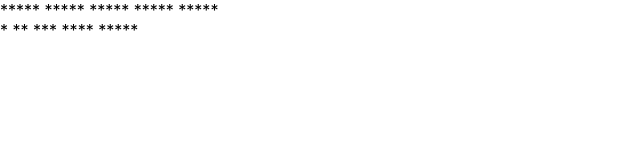
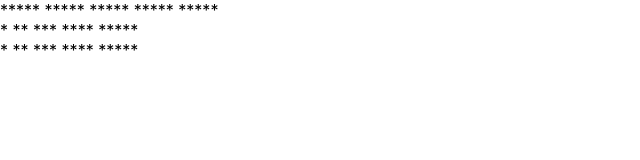
Before and after one commit to AnirupPat/reactjs-star-patterns, a React (Create React App) app: page / in a window 1280 px wide. Shown: the top 160 px of the page, without its empty margins (0-640 px from the left). Built offline with nearby package versions, Linux system fonts and the light colour scheme.

Commit message:
LeftTriangleStarPattern

```diff
--- a/src/App.js
+++ b/src/App.js
@@ -1,4 +1,5 @@
 import './App.css';
+import LeftTriangleStarPattern from './components/LeftTriangleStarPattern/LeftTriangleStarPattern';
 import RightTriangleStarPattern from './components/RightTriangleStarPattern/RightTriangleStarPattern';
 import SquarePatterns from './components/SquarePatterns/SquarePatterns';
 
@@ -7,6 +8,7 @@ function App() {
     <div>
       <SquarePatterns />
       <RightTriangleStarPattern />
+      <LeftTriangleStarPattern />
     </div>
 
   );
--- /dev/null
+++ b/src/components/LeftTriangleStarPattern/LeftTriangleStarPattern.js
@@ -0,0 +1,21 @@
+const LeftTriangleStarPattern = () => {
+    const n = 5;
+    let string = "";
+    for(let i = 1; i <= n; i++) {
+        for(let j = n; j > 0; j--) {
+            if(j > i) {
+                string += ' ';
+            } else {
+                string += '*';
+            }
+
+        }
+        string += '\n';
+    }
+    console.log(string);
+    return (
+        <div>{string}</div>
+    );
+}
+
+export default LeftTriangleStarPattern;
```
